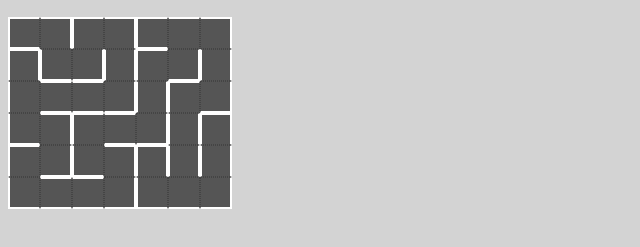
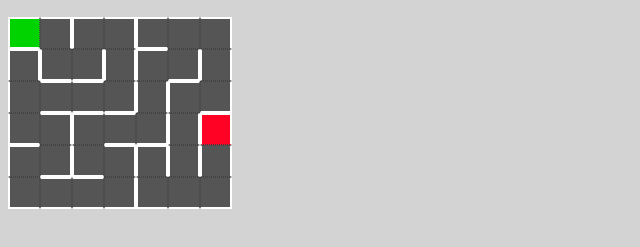
Before and after one commit to sabr5840/maze-solver, a plain HTML site: page index.html in a window 1280 px wide. Shown: the part 51-298 px from the top of the page, without its empty margins (0-640 px from the left). Drawn offline with Linux system fonts and the light colour scheme.

Commit message:
start and goal display

```diff
--- a/script.js
+++ b/script.js
@@ -45,13 +45,15 @@ function showMaze(){
             }
         }
     }
-    // showGoal() og showStart() bør ikke være inde i det ydre for-loop
     showGoal();
     showStart();
 }
 
 function createGrid(){
     const grid = document.querySelector("#grid");
+    grid.style.setProperty("--GRID-WIDTH", model.cols);
+
+
     for(let row = 0; row < model.rows; row++){
         for(let col = 0; col < model.cols; col++){
             const visualCell = document.createElement("div");
@@ -61,12 +63,6 @@ function createGrid(){
     }
 }
 
-function showGoal(){
-    const visitCells = document.querySelectorAll("#grid .cell");
-    const visualCellIndex = model.start.row * model.cols + model.start.col;
-    const visitCell = visitCells[visualCellIndex];
-    visitCell.classList.add("goal");
-}
 
 function showStart(){
     const visitCells = document.querySelectorAll("#grid .cell");
@@ -74,3 +70,10 @@ function showStart(){
     const visitCell = visitCells[visualCellIndex];
     visitCell.classList.add("start");
 }
+
+function showGoal(){
+    const visitCells = document.querySelectorAll("#grid .cell");
+    const visualCellIndex = model.goal.row * model.cols + model.goal.col;
+    const visitCell = visitCells[visualCellIndex];
+    visitCell.classList.add("goal");
+}
--- a/style.css
+++ b/style.css
@@ -7,9 +7,8 @@ body{
 
 #grid {
     display: grid;
-    grid-template-columns: repeat(7, max-content);
+    grid-template-columns: repeat(var(--GRID-WIDTH), max-content);
 }
-
 
 .cell {
     width: 32px;
@@ -18,7 +17,6 @@ body{
     border: 1px dotted #444;
     box-sizing: border-box;
 }
-
 
 .north{
     border-top: 2px solid #fffefe;
@@ -35,3 +33,11 @@ body{
 .west{
     border-left: 2px solid #ffffff;
 }
+
+.start {
+    background-color: rgb(0, 211, 0);
+}
+
+.goal {
+    background-color: rgb(255, 2, 36);
+}
```
